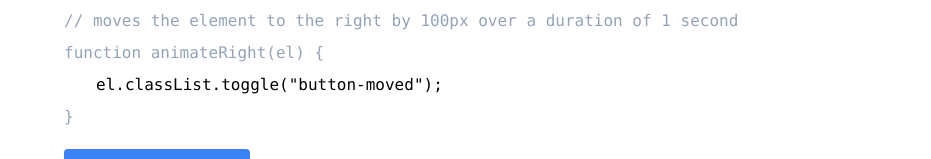
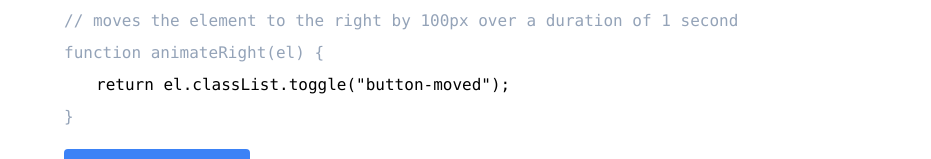
Before and after one commit to kevin4885/turnitin-small-exercises, a plain HTML site: page index.html in a window 1280 px wide. Shown: the part 387-546 px from the top of the page, without its empty margins (0-931 px from the left). Drawn offline with nearby package versions, Linux system fonts and the light colour scheme.

Commit message:
Added return for animation element

```diff
--- a/index.html
+++ b/index.html
@@ -33,7 +33,7 @@
             <div>// moves the element to the right by 100px over a duration of 1 second</div>
             <div>function animateRight(el) {</div>
             <div class="pl-8 text-black">
-                el.classList.toggle("button-moved");
+                return el.classList.toggle("button-moved");
             </div>
             <div>}</div>
             <div class="mt-4"><button onclick="animateRight(document.getElementById('button-move'))" id="button-move" class="bg-blue-500 hover:bg-blue-700 text-white font-bold py-2 px-4 rounded">Move this button</button></div>
```
